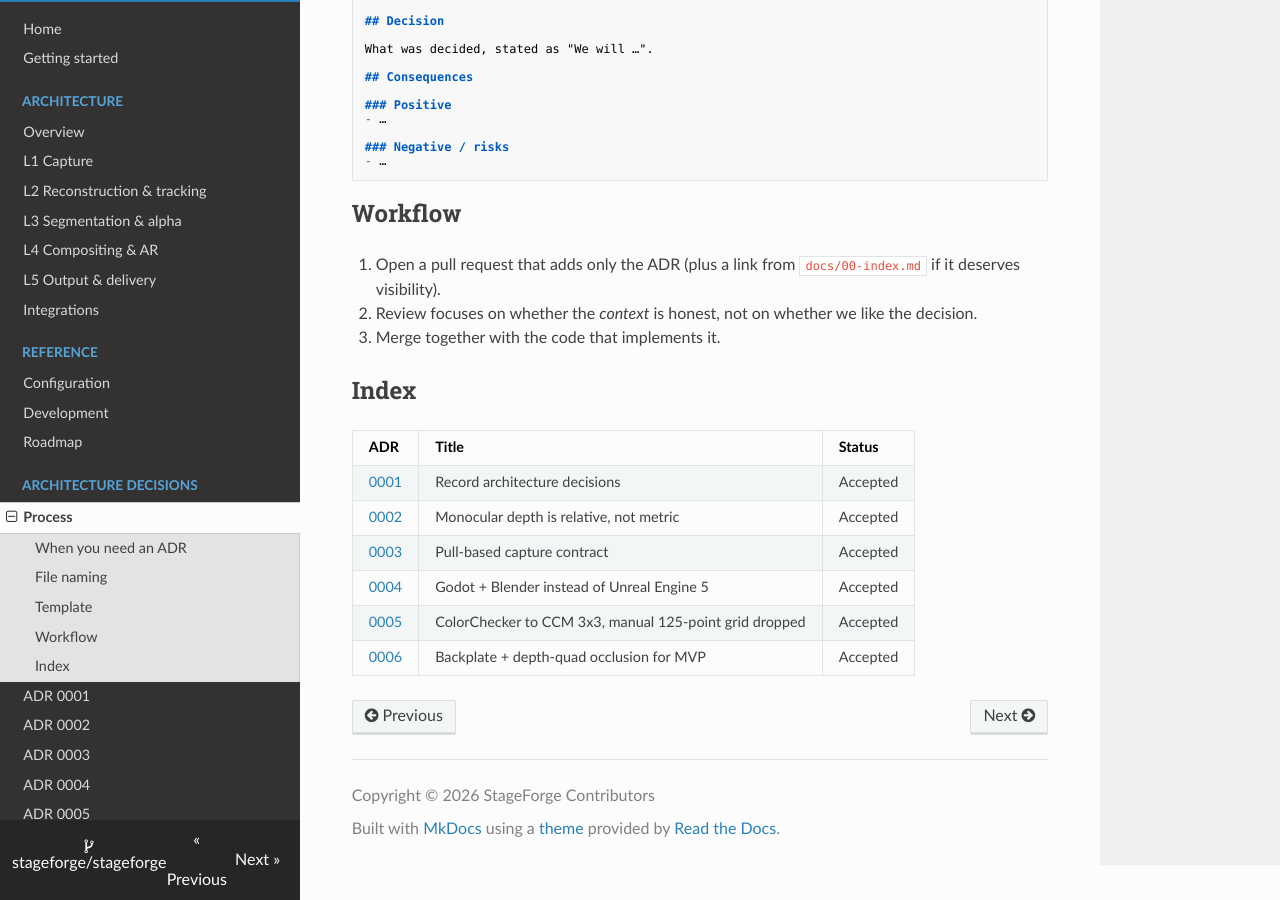
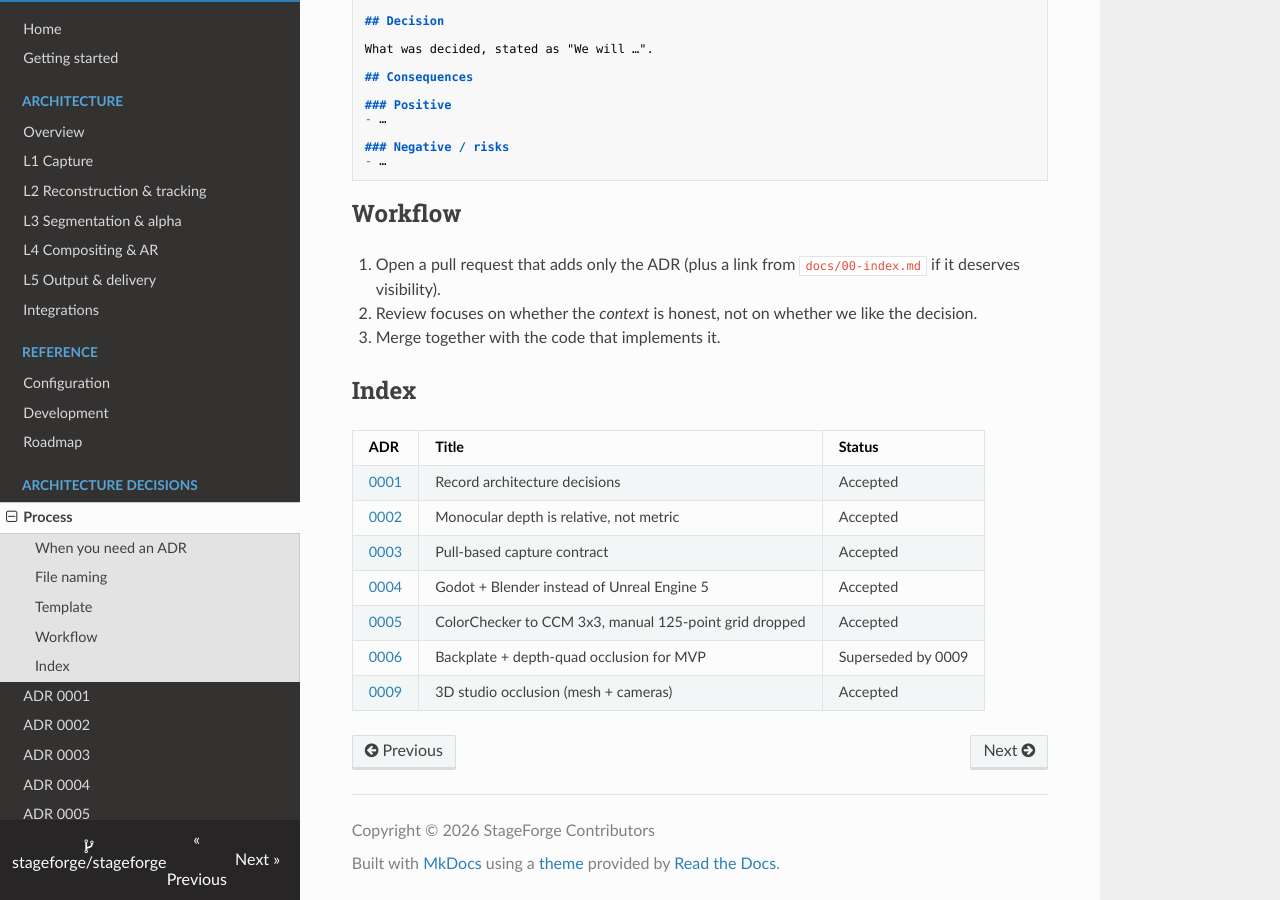
Before and after one commit to FelixRLEPERS/stageforge, an MkDocs documentation site: the page built from docs/adr/README.md, in a window 1280 px wide and 900 px high, scrolled down 1048 px. Built offline with MkDocs 1.6.1, drawn with Linux system fonts in a browser that asks for light colours; nearby versions of some CDN libraries.

Commit message:
feat(reconstruction): 3D studio import pipeline with coord conversion and scaling (Level A)
- scripts/import_studio_reconstruction.py (215 lines): convert Blender
  reconstruction (mesh + cameras) to Godot GLB + cameras.json with
  Z-up -> Y-up axis permutation (T @ M @ T.T), quaternion reorder
  [w,x,y,z] -> [x,y,z,w], FOV rad -> deg, uniform scale via --scale-ref;
  trimesh + numpy only (no scipy/pygltflib)
- godot/studio_3d_loader.gd (95 lines): Node3D loader that instantiates
  the GLB, spawns Marker3D per camera, ensures WorldEnvironment, marks
  meshes as occluder candidates (true 3D occlusion, replaces 2D depth-quad)
- pyproject.toml: add reconstruction = ["trimesh"] extra + mypy overrides
- ADR-0009 documents the decision; ADR-0006 marked superseded
- tests/test_import_reconstruction.py (89 lines): 3 end-to-end tests
  with checked-in fixtures (unit cube + 1 Blender camera)

Refs: ADR-0009

```diff
--- a/docs/adr/README.md
+++ b/docs/adr/README.md
@@ -76,4 +76,5 @@ What was decided, stated as "We will …".
 | [0003](0003-pull-based-capture-contract.md) | Pull-based capture contract | Accepted |
 | [0004](0004-godot-blender-instead-of-ue5.md) | Godot + Blender instead of Unreal Engine 5 | Accepted |
 | [0005](0005-calibration-ccm-vs-grid.md) | ColorChecker to CCM 3x3, manual 125-point grid dropped | Accepted |
-| [0006](0006-backplate-occlusion.md) | Backplate + depth-quad occlusion for MVP | Accepted |
+| [0006](0006-backplate-occlusion.md) | Backplate + depth-quad occlusion for MVP | Superseded by 0009 |
+| [0009](0009-3d-studio-occlusion.md) | 3D studio occlusion (mesh + cameras) | Accepted |
```
